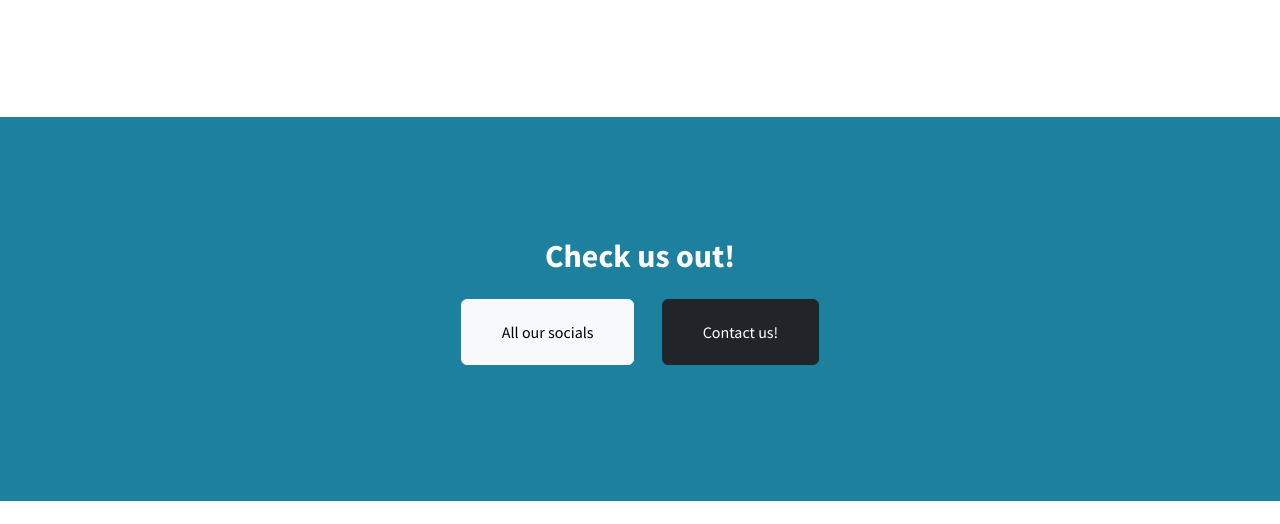
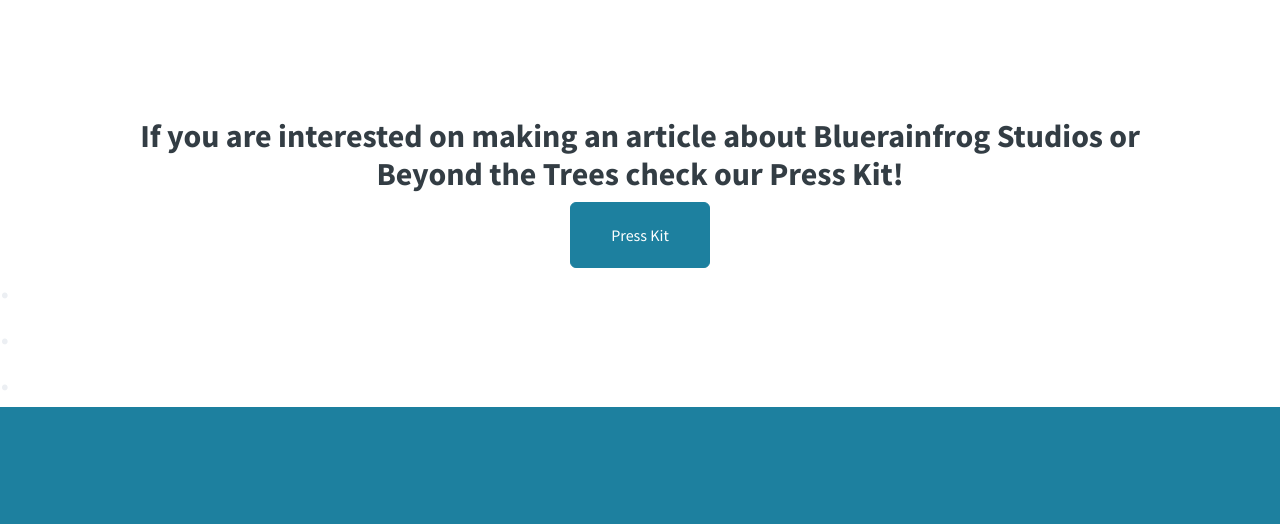
Before and after one commit to Blue-RainFrog-Studios/BeyondTheTrees_Portfolio, a plain HTML site: page index.html in a window 1280 px wide. Shown: the part 3518-4042 px from the top of the page. Drawn offline with nearby package versions, Linux system fonts and the light colour scheme.

Commit message:
Presskit

```diff
--- a/index.html
+++ b/index.html
@@ -165,6 +165,24 @@
                 </div>
             </div>
         </section>
+                <!-- PressKit-->
+        <section class="PressKit--">
+            <div class="container px-4 px-lg-5 text-center">
+                <h2 style="color:#333d44" class="mx-auto mb-8">
+                    If you are interested on making an article about Bluerainfrog Studios or Beyond the Trees check our Press Kit!
+                </h2>
+                <a class="btn btn-primary btn-xl" href="https://drive.google.com/drive/folders/1wytcWl8-Bx48BQDT8IXj7iUUYZJhfuHj?usp=sharing">Press Kit</a>
+            </div>
+            <div>
+                <h2>
+                    .
+                                    </h2>                <h2>
+                                        .
+                                                        </h2>                <h2>
+                                                            .
+                                                                            </h2>
+            </div>
+        </section>
         <!-- Call to Action-->
         <section class="content-section bg-primary text-white">
             <div class="container px-4 px-lg-5 text-center">
```
